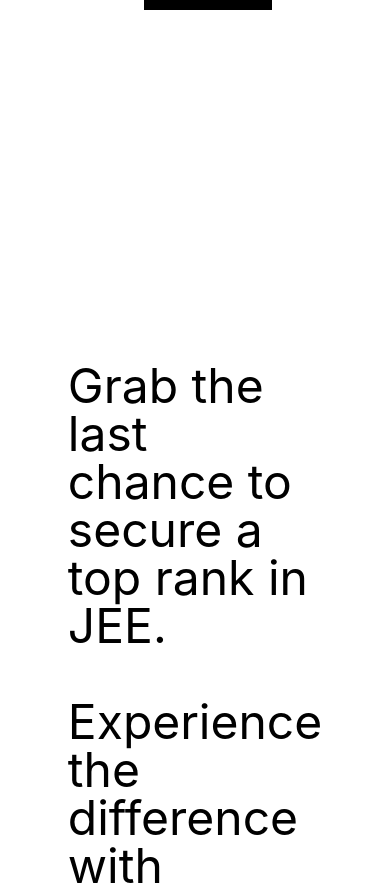
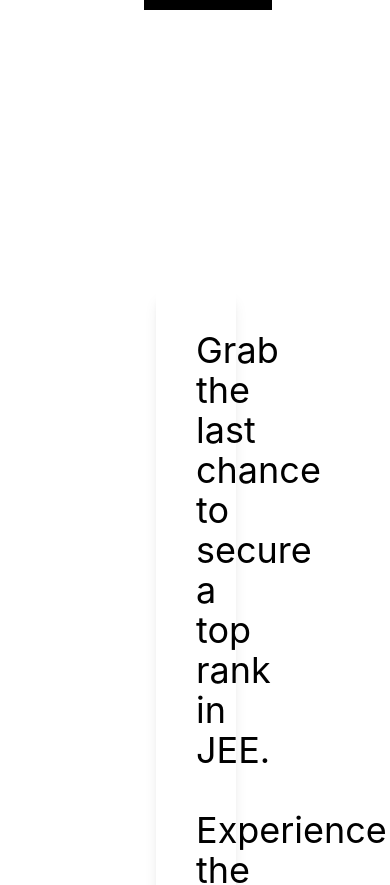
Before and after one commit to aditya-2k23/FITJEE, a Next.js app: page / in a window 390 px wide. Shown: the part 5600-6485 px from the top of the page. Built offline with nearby package versions, Linux system fonts and the light colour scheme.

Commit message:
Update Hero component layout and adjust image dimensions for improved responsiveness

```diff
--- a/components/Hero.js
+++ b/components/Hero.js
@@ -105,18 +105,18 @@
         </p>
       </div>
 
-      <div className="flex flex-col md:flex-row justify-between items-center mb-24 p-8 gap-24">
-        <div className="flex-shrink-0 p-6">
+      <div className="flex flex-col md:flex-row mt-60 mb-40 p-8 gap-24">
+        <div className="flex-shrink-0 p-6 relative top-12 left-32 z-10">
           <Image
             src="/A-red-check-mark.png.webp"
             alt="A-red-check-mark"
-            width={400}
+            width={490}
             height={600}
             className="object-cover rounded-bl-[2rem]"
           />
         </div>
-        <div className="flex flex-col items-center md:items-start mt-6 md:mt-0 bg-white rounded-lg shadow-lg py-10 px-32">
-          <p className="text-5xl">
+        <div className="mt-6 md:mt-0 rounded-lg shadow-lg py-10 px-10 w-full relative bottom-40 right-5">
+          <p className="text-4xl">
             Grab the last chance to secure a top rank in JEE.
             <br />
             <br />
```
